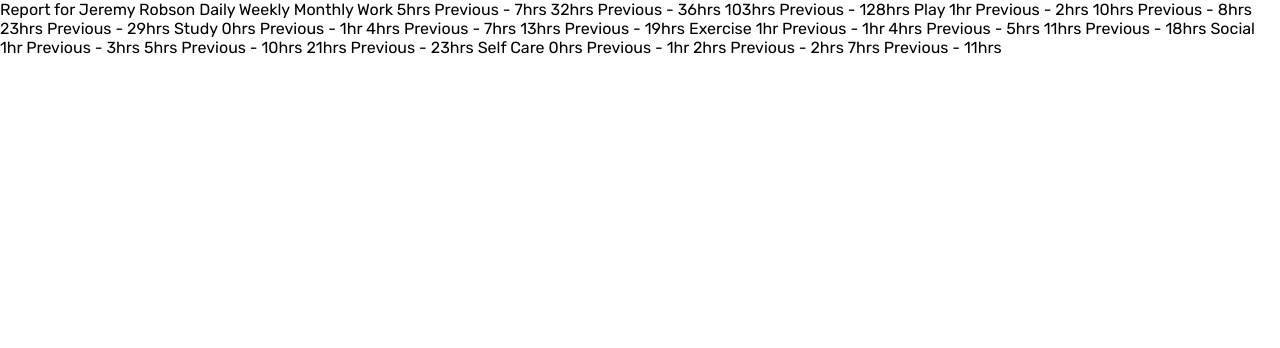
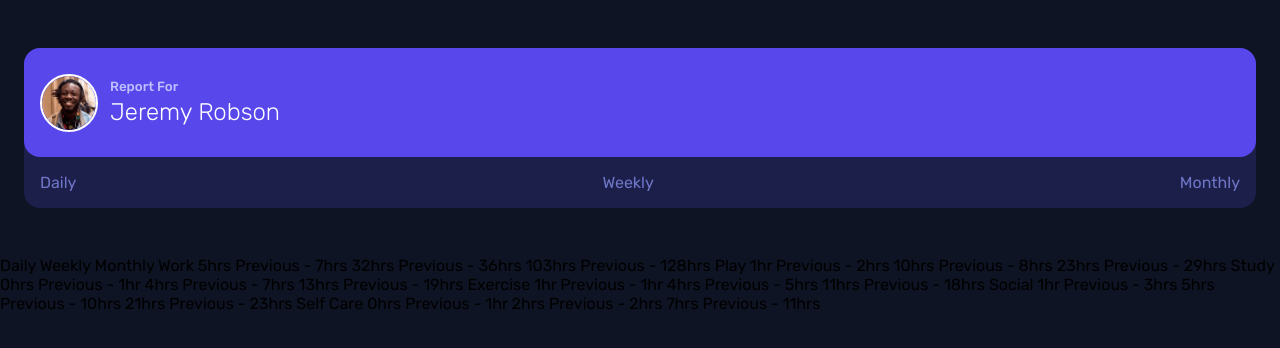
Before and after one commit to naiiiden/time-tracking-dashboard, a plain HTML site: page index.html in a window 1280 px wide. Drawn offline with Linux system fonts and the light colour scheme.

Commit message:
added button toggle functionality

```diff
--- a/index.html
+++ b/index.html
@@ -8,9 +8,22 @@
   <title>Frontend Mentor | Time tracking dashboard</title>
 </head>
 <body>
-
-  Report for
-  Jeremy Robson
+  <main>
+      <div class="buttons_name_container">
+        <div class="avatar_name_container">
+          <img src="images/image-jeremy.png" alt="Jeremy Robson" class="avatar">
+          <div class="text_container">
+            <small>Report For</small>
+            <h1>Jeremy Robson</h1>
+          </div>
+        </div>
+        <div class="buttons_container">
+          <button id="dailyButton">Daily</button>
+          <button id="weeklyButton">Weekly</button>
+          <button id="monthlyButton">Monthly</button>
+        </div>
+      </div>
+  </main>
 
   Daily
   Weekly
@@ -64,7 +77,7 @@
   7hrs <!-- monthly -->
   Previous - 11hrs <!-- monthly -->
 
-
+  <script src="script/data.json"></script>
   <script src="script/script.js"></script>
 </body>
 </html>
--- a/script/script.js
+++ b/script/script.js
@@ -0,0 +1,28 @@
+fetch("script/data.json")
+  .then(response => response.json())
+  .then(data => {
+    console.log(data);
+
+    let dailyButton = document.getElementById("dailyButton");
+    let weeklyButton = document.getElementById("weeklyButton");
+    let monthlyButton = document.getElementById("monthlyButton")
+
+    dailyButton.addEventListener("click", () => {
+      dailyButton.classList.add("active");
+      weeklyButton.classList.remove("active");
+      monthlyButton.classList.remove("active");
+    })
+
+    weeklyButton.addEventListener("click", () => {
+      weeklyButton.classList.add("active");
+      monthlyButton.classList.remove("active");
+      dailyButton.classList.remove("active");
+    });
+
+    monthlyButton.addEventListener("click", () => {
+      monthlyButton.classList.add("active");
+      weeklyButton.classList.remove("active");
+      dailyButton.classList.remove("active");
+    })
+    // document.getElementById("hui").textContent = data[0].timeframes.daily.current;
+  });
--- /dev/null
+++ b/style/_main.scss
@@ -0,0 +1,64 @@
+main {
+    padding: 3rem 1.5rem;
+
+    .buttons_name_container {
+        background: $dark-blue;
+        border-radius: 1rem;
+        height: 10rem;
+        display: flex;
+        flex-direction: column;
+
+        .avatar_name_container {
+            background: $blue;
+            padding: 1.5rem 1rem;
+            display: flex;
+            align-items: center;
+            gap: .75rem;
+            border-radius: 1rem;
+            height: 7.5rem;
+
+            .avatar {
+                width: 58px;
+                border: 2px solid #fff;
+                border-radius: 50%;
+            }
+
+            .text_container {
+                display: flex;
+                flex-direction: column;
+                gap: .25rem;
+
+                small {
+                    color: $pale-blue;
+                    font-weight: 500;
+                }
+
+                h1 {
+                    color: #fff;
+                    font-weight: 300;
+                    font-size: 1.5rem;
+                }
+            }
+        }
+
+        .buttons_container {
+            padding: 1rem;
+            display: flex;
+            align-items: center;
+            justify-content: space-between;
+
+            button {
+                border: none;
+                background: transparent;
+                font-size: 1rem;
+                font-family: inherit;
+                color: $desaturated-blue;
+
+                &.active {
+                    color: #fff;
+                    transition: .2s;
+                }
+            }
+        }
+    }
+}
--- a/style/style.scss
+++ b/style/style.scss
@@ -23,9 +23,12 @@ body {
     width: 100%;
     min-height: 100vh;
     font-family: Rubik, sans-serif;
+    background: $very-dark-blue;
 }
 
 img {
     max-width: 100%;
     height: auto;
 }
+
+@import "./main";
```
Also changed, not shown: script/data.json (renamed from data.json), style/style.css, 1 other file.
